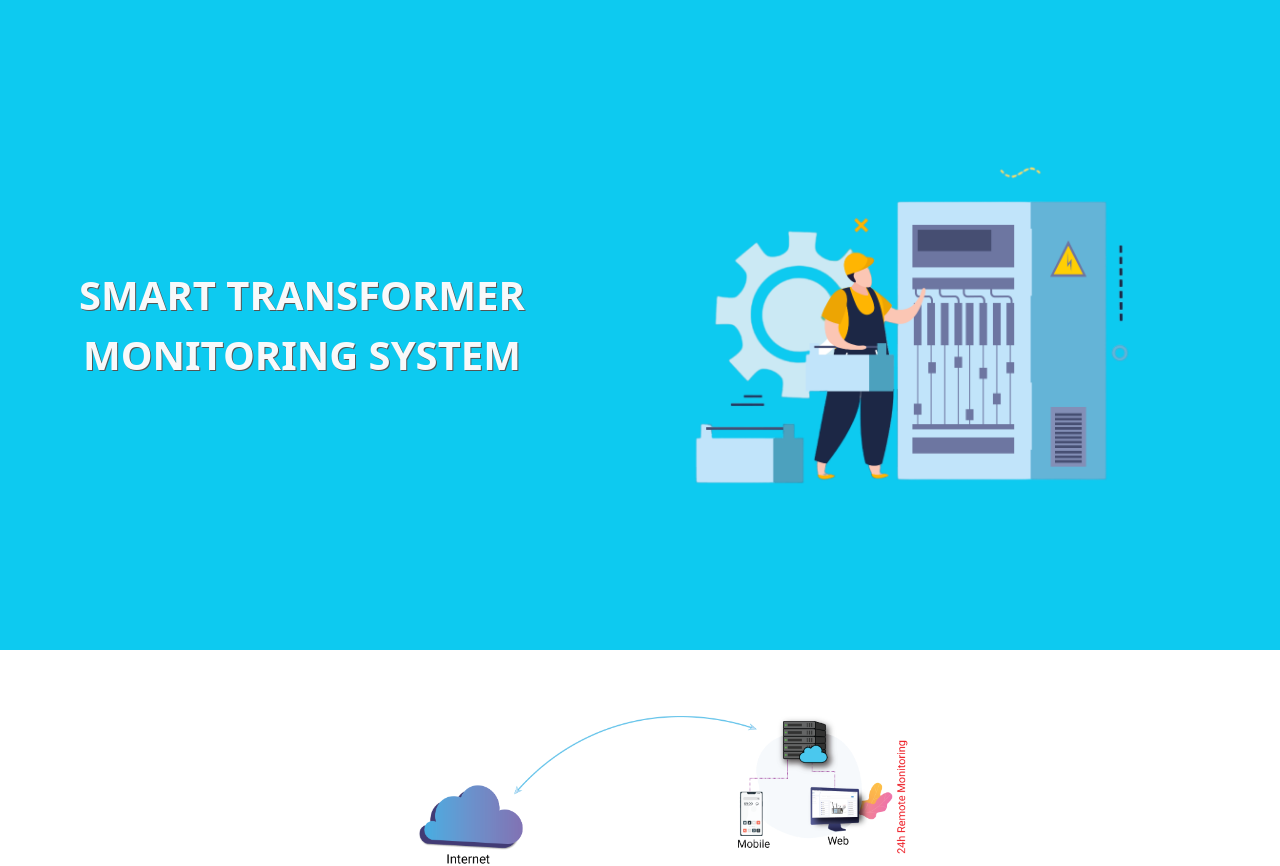
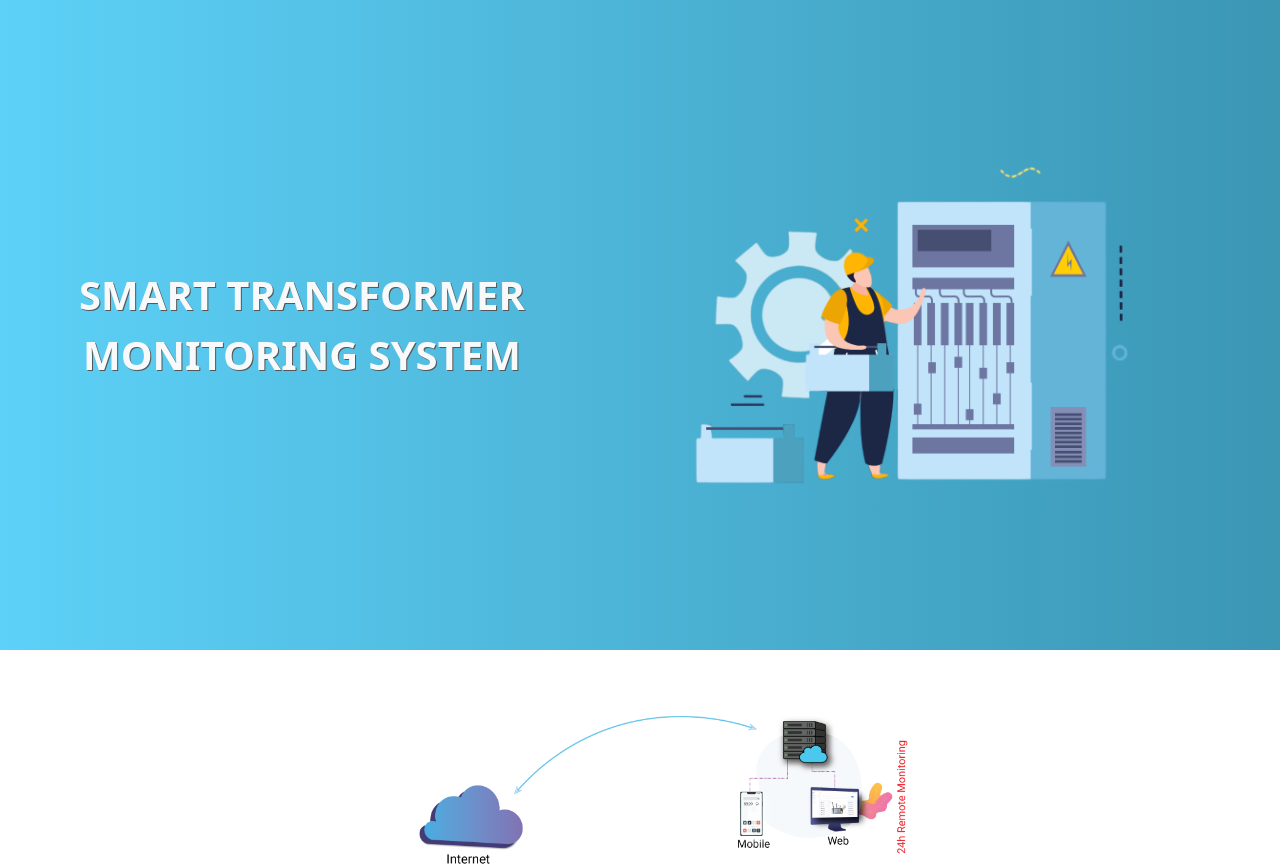
Before and after one commit to MD-Tauhid/smart-monitoring, a React (Vite) app: page / in a window 1280 px wide. Shown: the top 866 px of the page. Built offline with nearby package versions, Linux system fonts and the light colour scheme.

Commit message:
banner gradient

```diff
--- a/src/Components/Banner/Banner.jsx
+++ b/src/Components/Banner/Banner.jsx
@@ -4,7 +4,7 @@ import banImg from '../../assets/images/banner.png';
 const Banner = () => {
     return (
         <div
-            className='d-flex flex-column flex-md-row justify-content-around align-items-center bg-info w-100'
+            className='d-flex flex-column flex-md-row justify-content-around align-items-center gradient w-100'
             style={{ padding:'20px 30px 20px 30px' }}
         >
             <div className='fs-1 fw-bold text-light text-center text-uppercase text-shadow px-3'>Smart Transformer <br /> Monitoring System</div>
--- a/src/Components/Home.css
+++ b/src/Components/Home.css
@@ -1,3 +1,7 @@
 .text-shadow{
     text-shadow: 1px 1px rgb(85, 85, 85);
   }
+
+.gradient{
+    background-image: linear-gradient(to right,#5dd1f8, #3b96b4) ;
+}
--- a/src/Components/Monitoring/Monitoring.jsx
+++ b/src/Components/Monitoring/Monitoring.jsx
@@ -2,7 +2,7 @@ import React from 'react';
 
 const Monitoring = ({ img, text }) => {
     return (
-        <div className='d-flex flex-column flex-md-row justify-content-center justify-content-md-between align-items-center my-6' style={{ padding: '50px 50px' }}>
+        <div className='d-flex flex-column-reverse flex-md-row justify-content-center justify-content-md-between align-items-center my-6' style={{ padding: '50px 50px' }}>
             <img data-aos="fade-right" data-aos-duration="2000" className='w-50' src={img} alt="" />
             <div className='mx-auto'>
                 <h1 data-aos="fade-left" data-aos-duration="2000" className='py-3 text-shadow text-center' style={{maxWidth:'400px'}}>{text}</h1>
--- a/src/Components/Monitoring/Monitoring1.jsx
+++ b/src/Components/Monitoring/Monitoring1.jsx
@@ -2,7 +2,7 @@ import React from 'react';
 
 const Monitoring1 = ({ img, text }) => {
     return (
-        <div className='w-100 bg-light d-flex flex-column flex-md-row-reverse justify-content-center justify-content-md-between align-items-center my-6 p-5'>
+        <div className='w-100 bg-light d-flex flex-column-reverse flex-md-row-reverse justify-content-center justify-content-md-between align-items-center my-6 p-5'>
             <img data-aos="fade-left" data-aos-duration="2000" className='w-50' src={img} alt="" />
             <div className='mx-auto'>
                 <h1 className='py-3 text-center text-shadow' style={{maxWidth:'400px'}} >{text}</h1>
```
